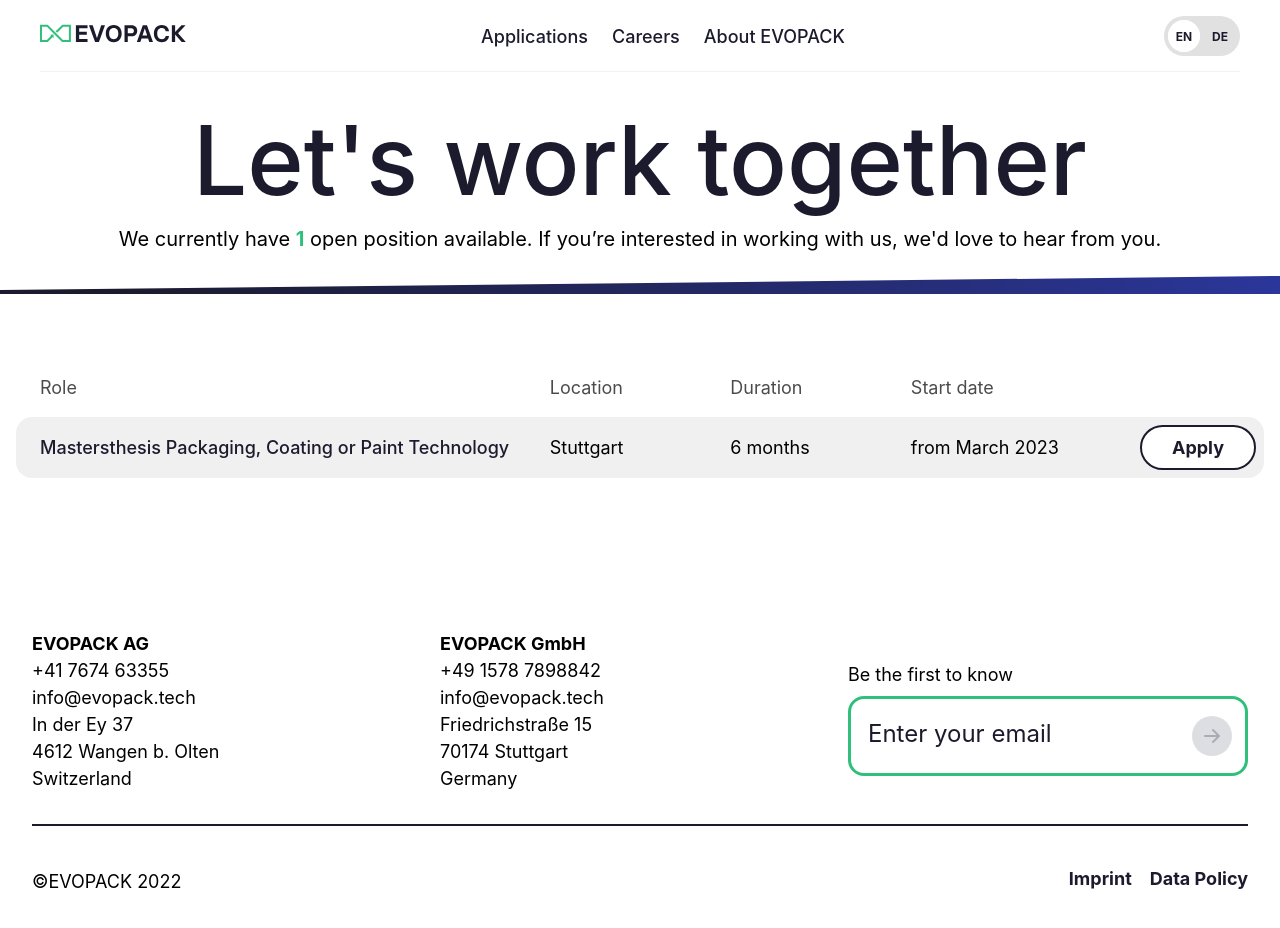
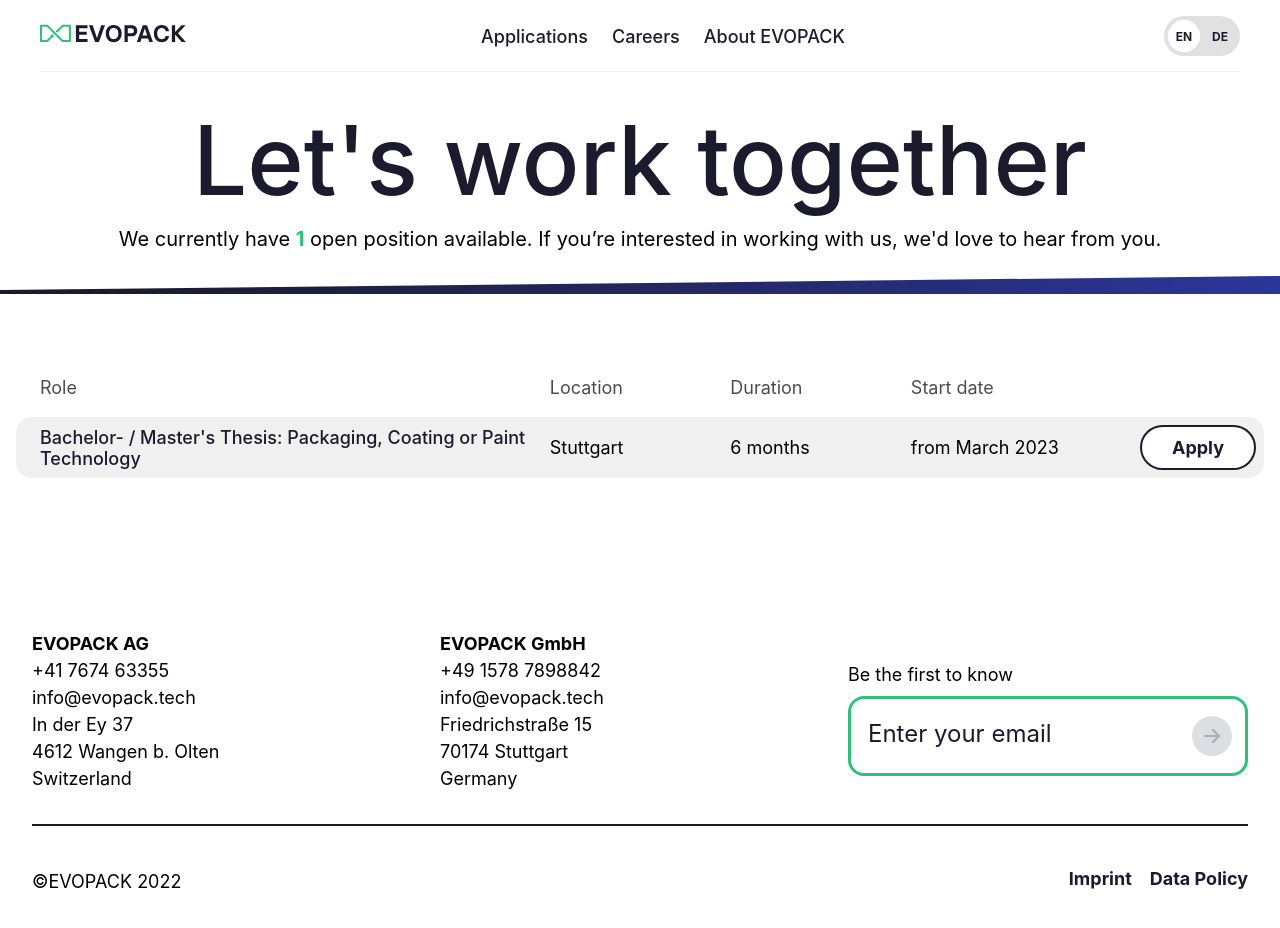
Before and after one commit to evopackag/evopack-next-ui, a Next.js app: page /careers in a window 1280 px wide. Shown: the top 928 px of the page. Built offline with nearby package versions, Linux system fonts and the light colour scheme.

Commit message:
CONTENT: typo job posting

```diff
--- a/data.js
+++ b/data.js
@@ -323,7 +323,7 @@
         href: "https://de.indeed.com/cmp/Evopack-2/jobs?jk=21353f281a9bbe16&start=0&clearPrefilter=1",
         buttonText: "Apply"
         },*/
-        {role: "Mastersthesis Packaging, Coating or Paint Technology",
+        {role: "Bachelor- / Master's Thesis: Packaging, Coating or Paint Technology",
         location: "Stuttgart",
         duration: "6 months",
         startDate: "from March 2023",
```
